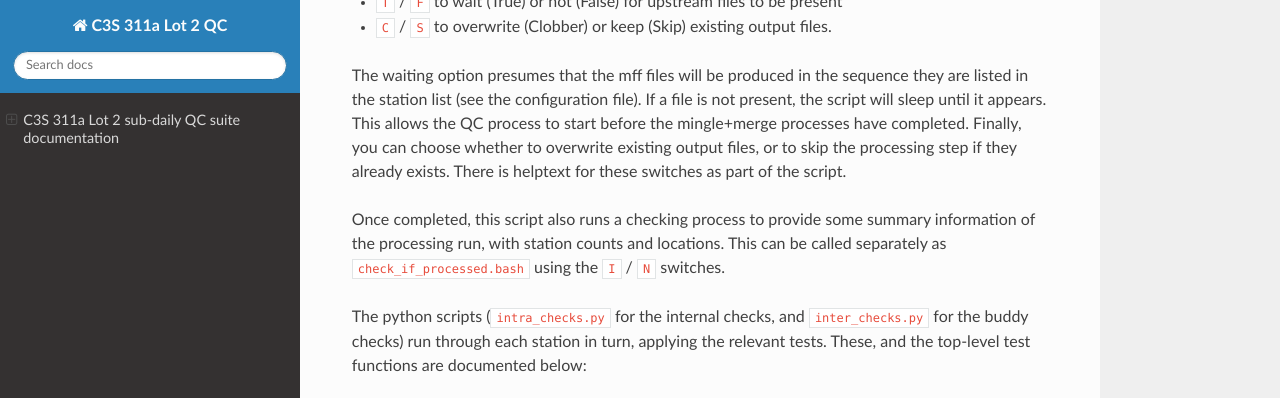
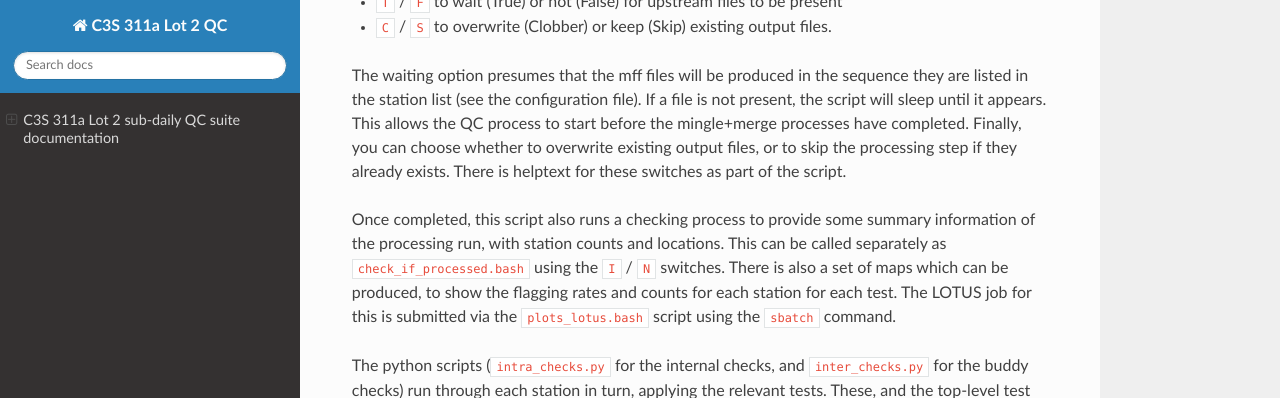
Before and after one commit to glamod/glamod_landQC, a Sphinx documentation site: the page built from doc/source/index.rst, in a window 1280 px wide and 900 px high, scrolled down 2851 px, cut to the strip 0-398 px from the top of the window. Built offline with Sphinx 7.4.7 and the Read the Docs theme 2.0.0, drawn with Linux system fonts in a browser that asks for light colours.

Commit message:
minor extra verbiage

```diff
--- a/doc/source/index.rst
+++ b/doc/source/index.rst
@@ -114,7 +114,7 @@ The ``run_qc_checks.bash`` runs both stages of the QC process by submitting one
 
 The waiting option presumes that the mff files will be produced in the sequence they are listed in the station list (see the configuration file).  If a file is not present, the script will sleep until it appears.  This allows the QC process to start before the mingle+merge processes have completed.  Finally, you can choose whether to overwrite existing output files, or to skip the processing step if they already exists.  There is helptext for these switches as part of the script.
 
-Once completed, this script also runs a checking process to provide some summary information of the processing run, with station counts and locations.  This can be called separately as ``check_if_processed.bash`` using the ``I`` / ``N`` switches.
+Once completed, this script also runs a checking process to provide some summary information of the processing run, with station counts and locations.  This can be called separately as ``check_if_processed.bash`` using the ``I`` / ``N`` switches. There is also a set of maps which can be produced, to show the flagging rates and counts for each station for each test.  The LOTUS job for this is submitted via the ``plots_lotus.bash`` script using the ``sbatch`` command.
 
 The python scripts (``intra_checks.py`` for the internal checks, and ``inter_checks.py`` for the buddy checks) run through each station in turn, applying the relevant tests.  These, and the top-level test functions are documented below:
 
```
Also changed, not shown: README.md (+2 -2 lines).
